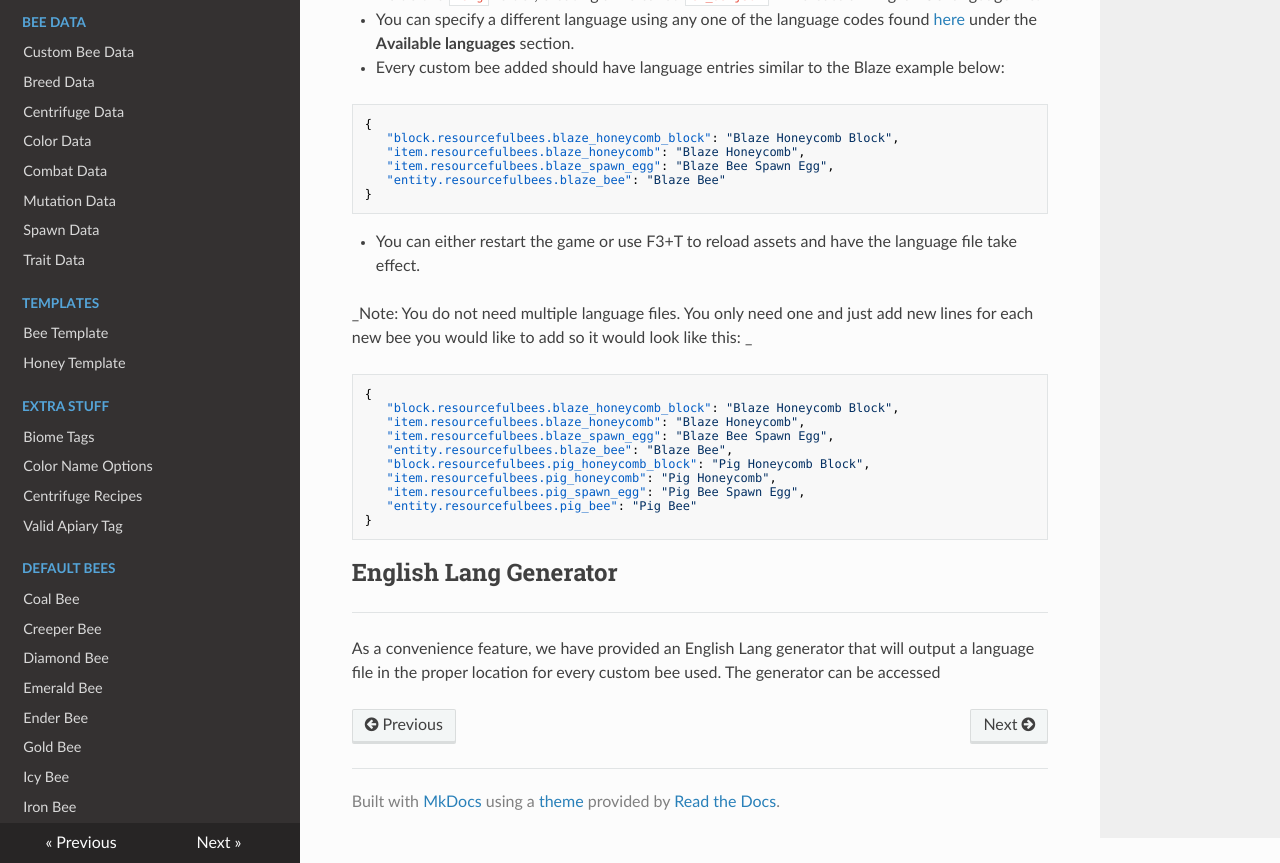
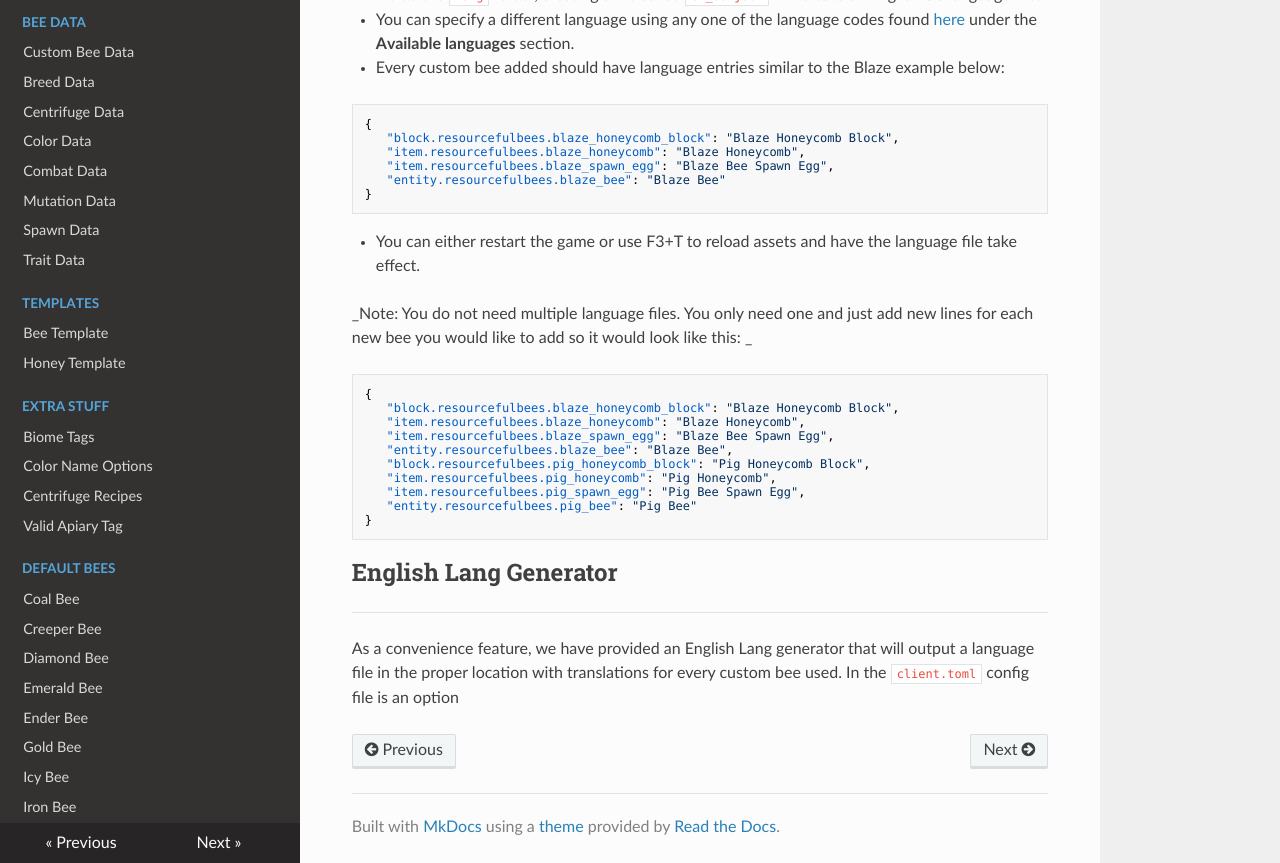
Before and after one commit to Team-Resourceful/ResourcefulBeesDocs, an MkDocs documentation site: the page built from docs/getting_started/language_files.md, in a window 1280 px wide and 900 px high, scrolled down 887 px, cut to the strip 37-900 px from the top of the window. Built offline with MkDocs 1.6.1, drawn with Linux system fonts in a browser that asks for light colours; nearby versions of some CDN libraries.

Commit message:
docs/getting_started/language_files.md updated from https://stackedit.io/

```diff
--- a/docs/getting_started/language_files.md
+++ b/docs/getting_started/language_files.md
@@ -43,8 +43,8 @@ _Note: You do not need multiple language files. You only need one and just add n
 ## **English Lang Generator**
 ***
 
-As a convenience feature, we have provided an English Lang generator that will output a language file in the proper location for every custom bee used. The generator can be accessed
+As a convenience feature, we have provided an English Lang generator that will output a language file in the proper location with translations for every custom bee used. In the `client.toml` config file is an option
 <!--stackedit_data:
-eyJoaXN0b3J5IjpbMTA2NTAzNzA1MiwxMTYxMjM0MjIxLDEyOT
-cwMDQ5MjVdfQ==
+eyJoaXN0b3J5IjpbOTgwMzc3NDUxLDExNjEyMzQyMjEsMTI5Nz
+AwNDkyNV19
 -->
```
